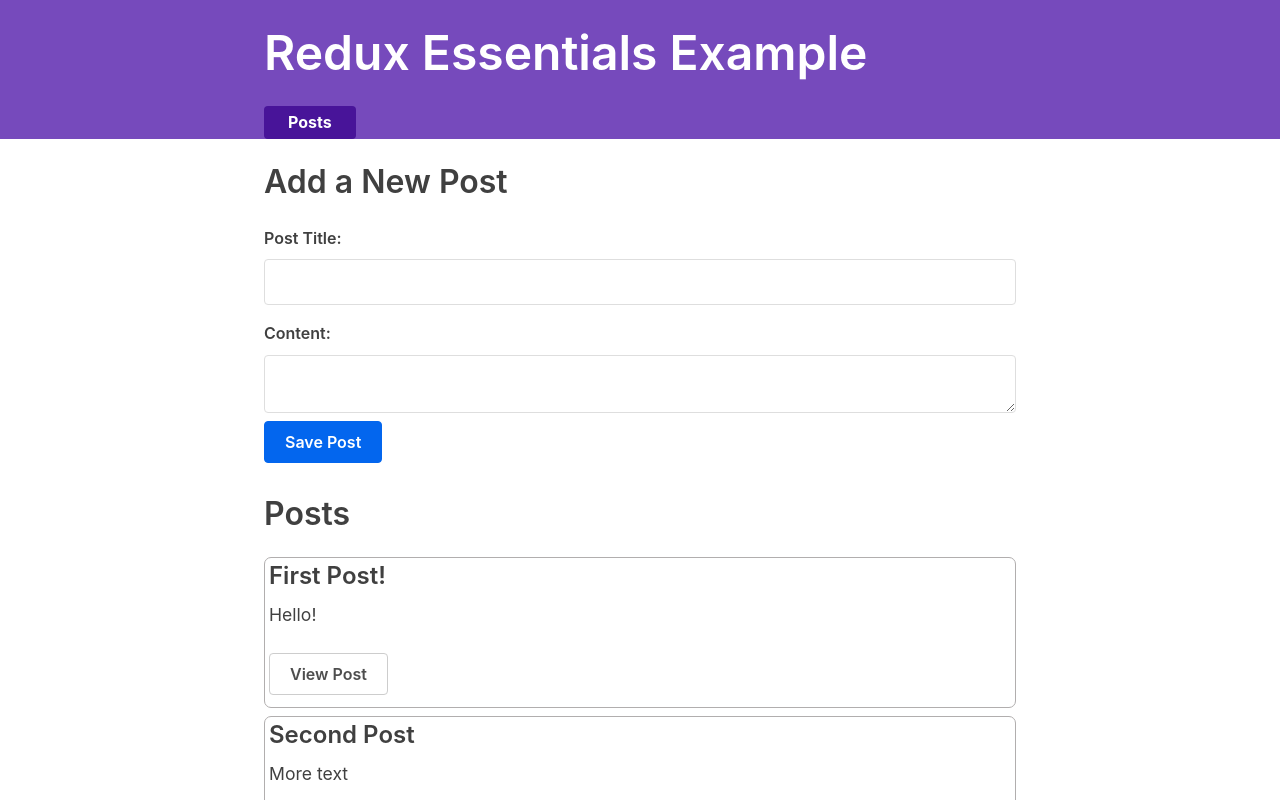
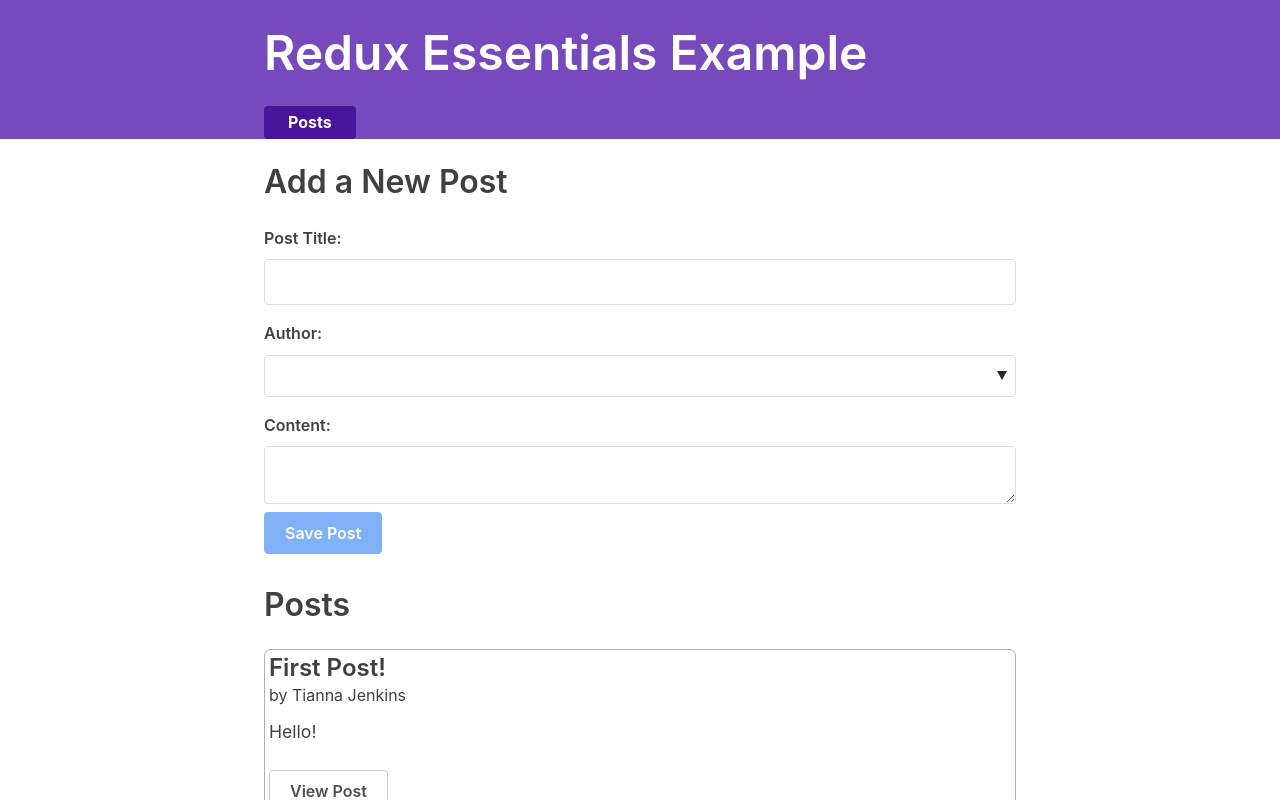
Before and after one commit to jloai009/redux-essentials-example-app, a React (Create React App) app: page / in a window 1280 px wide. Shown: the top 800 px of the page. Built offline with nearby package versions, Linux system fonts and the light colour scheme; what @mswjs/data, mock-socket, txtgen would draw is missing.

Commit message:
Add feature: posts have authors

```diff
--- a/src/App.js
+++ b/src/App.js
@@ -11,6 +11,7 @@
 import { PostsList } from './features/posts/PostsList'
 import { AddPostForm } from './features/posts/AddPostForm'
 import { SinglePostPage } from './features/posts/SinglePostPage'
+import { EditPostForm } from './features/posts/EditPostForm'
 
 function App() {
   return (
@@ -29,6 +30,7 @@
             )}
           />
           <Route exact path="/posts/:postId" component={SinglePostPage} />
+          <Route exact path="/editPost/:postId" component={EditPostForm} />
           <Redirect to="/" />
         </Switch>
       </div>
--- a/src/app/store.js
+++ b/src/app/store.js
@@ -1,9 +1,11 @@
 import { configureStore } from '@reduxjs/toolkit'
 
 import postsReducer from '../features/posts/postsSlice'
+import usersReducer from '../features/users/usersSlice'
 
 export default configureStore({
   reducer: {
     posts: postsReducer,
+    users: usersReducer,
   },
 })
--- a/src/features/posts/AddPostForm.js
+++ b/src/features/posts/AddPostForm.js
@@ -1,32 +1,36 @@
 import React, { useState } from 'react'
-import { useDispatch } from 'react-redux'
-import { nanoid } from '@reduxjs/toolkit'
+import { useDispatch, useSelector } from 'react-redux'
 
 import { postAdded } from './postsSlice'
 
 export const AddPostForm = () => {
   const [title, setTitle] = useState('')
   const [content, setContent] = useState('')
+  const [userId, setUserId] = useState('')
+
+  const dispatch = useDispatch()
+
+  const users = useSelector((state) => state.users)
 
   const onTitleChanged = (e) => setTitle(e.target.value)
   const onContentChanged = (e) => setContent(e.target.value)
-
-  const dispatch = useDispatch()
+  const onAuthorChanged = (e) => setUserId(e.target.value)
 
   const onSavePostClicked = () => {
     if (title && content) {
-      dispatch(
-        postAdded({
-          id: nanoid(),
-          title,
-          content,
-        })
-      )
-
+      dispatch(postAdded(title, content, userId))
       setTitle('')
       setContent('')
     }
   }
+
+  const canSave = Boolean(title) && Boolean(content) && Boolean(userId)
+
+  const userOptions = users.map((user) => (
+    <option key={user.id} value={user.id}>
+      {user.name}
+    </option>
+  ))
 
   return (
     <section>
@@ -40,6 +44,11 @@
           value={title}
           onChange={onTitleChanged}
         />
+        <label htmlFor="postAuthor">Author:</label>
+        <select id="postAuthor" value={userId} onChange={onAuthorChanged}>
+          <option value=""></option>
+          {userOptions}
+        </select>
         <label htmlFor="postContent">Content:</label>
         <textarea
           id="postContent"
@@ -47,7 +56,7 @@
           value={content}
           onChange={onContentChanged}
         />
-        <button type="button" onClick={onSavePostClicked}>
+        <button type="button" onClick={onSavePostClicked} disabled={!canSave}>
           Save Post
         </button>
       </form>
--- /dev/null
+++ b/src/features/posts/EditPostForm.js
@@ -0,0 +1,57 @@
+import React, { useState } from 'react'
+import { useDispatch, useSelector } from 'react-redux'
+import { useHistory } from 'react-router-dom'
+
+import { postUpdated } from './postsSlice'
+
+export const EditPostForm = ({ match }) => {
+  const { postId } = match.params
+
+  const post = useSelector((state) =>
+    // eslint-disable-next-line
+    state.posts.find((post) => post.id == postId)
+  )
+
+  const [title, setTitle] = useState(post.title)
+  const [content, setContent] = useState(post.content)
+
+  const dispatch = useDispatch()
+  const history = useHistory()
+
+  const onTitleChanged = (e) => setTitle(e.target.value)
+  const onContentChanged = (e) => setContent(e.target.value)
+
+  const onSavePostClicked = () => {
+    if (title && content) {
+      dispatch(postUpdated({ id: postId, title, content }))
+      history.push(`/posts/${postId}`)
+    }
+  }
+
+  return (
+    <section>
+      <h2>Edit Post</h2>
+      <form>
+        <label htmlFor="postTitle">Post Title:</label>
+        <input
+          type="text"
+          id="postTitle"
+          name="postTitle"
+          placeholder="What's on your mind?"
+          value={title}
+          onChange={onTitleChanged}
+        />
+        <label htmlFor="postContent">Content:</label>
+        <textarea
+          id="postContent"
+          name="postContent"
+          value={content}
+          onChange={onContentChanged}
+        />
+      </form>
+      <button type="button" onClick={onSavePostClicked}>
+        Save Post
+      </button>
+    </section>
+  )
+}
--- /dev/null
+++ b/src/features/posts/PostAuthor.js
@@ -0,0 +1,10 @@
+import React from 'react'
+import { useSelector } from 'react-redux'
+
+export const PostAuthor = ({ userId }) => {
+  const author = useSelector((state) =>
+    state.users.find((user) => user.id === userId)
+  )
+
+  return <span>by {author ? author.name : 'Unknown author'}</span>
+}
--- a/src/features/posts/PostsList.js
+++ b/src/features/posts/PostsList.js
@@ -1,6 +1,8 @@
 import React from 'react'
 import { useSelector } from 'react-redux'
 import { Link } from 'react-router-dom'
+
+import { PostAuthor } from './PostAuthor'
 
 export const PostsList = () => {
   const posts = useSelector((state) => state.posts)
@@ -8,6 +10,7 @@
   const renderedPosts = posts.map((post) => (
     <article className="post-excerpt" key={post.id}>
       <h3>{post.title}</h3>
+      <PostAuthor userId={post.user} />
       <p className="post-content">{post.content.substring(0, 100)}</p>
       <Link to={`/posts/${post.id}`} className="button muted-button">
         View Post
--- a/src/features/posts/SinglePostPage.js
+++ b/src/features/posts/SinglePostPage.js
@@ -1,5 +1,9 @@
 import React from 'react'
 import { useSelector } from 'react-redux'
+
+import { Link } from 'react-router-dom'
+
+import { PostAuthor } from './PostAuthor'
 
 export const SinglePostPage = ({ match }) => {
   const { postId } = match.params
@@ -20,7 +24,11 @@
     <section>
       <article className="post">
         <h2>{post.title}</h2>
+        <PostAuthor userId={post.user} />
         <p className="post-content">{post.content}</p>
+        <Link to={`/editPost/${post.id}`} className="button">
+          Edit Post
+        </Link>
       </article>
     </section>
   )
--- a/src/features/posts/postsSlice.js
+++ b/src/features/posts/postsSlice.js
@@ -1,20 +1,40 @@
-import { createSlice } from '@reduxjs/toolkit'
+import { createSlice, nanoid } from '@reduxjs/toolkit'
 
 const initialState = [
-  { id: '1', title: 'First Post!', content: 'Hello!' },
-  { id: '2', title: 'Second Post', content: 'More text' },
+  { id: '1', title: 'First Post!', content: 'Hello!', user: '0' },
+  { id: '2', title: 'Second Post', content: 'More text', user: '1' },
 ]
 
 const postsSlice = createSlice({
   name: 'posts',
   initialState,
   reducers: {
-    postAdded(state, action) {
-      state.push(action.payload)
+    postAdded: {
+      reducer(state, action) {
+        state.push(action.payload)
+      },
+      prepare(title, content, userId) {
+        return {
+          payload: {
+            id: nanoid(),
+            title,
+            content,
+            user: userId,
+          },
+        }
+      },
+    },
+    postUpdated(state, action) {
+      const { id, title, content } = action.payload
+      const existingPost = state.find((post) => post.id === id)
+      if (existingPost) {
+        existingPost.title = title
+        existingPost.content = content
+      }
     },
   },
 })
 
-export const { postAdded } = postsSlice.actions
+export const { postAdded, postUpdated } = postsSlice.actions
 
 export default postsSlice.reducer
--- /dev/null
+++ b/src/features/users/usersSlice.js
@@ -0,0 +1,15 @@
+import { createSlice } from '@reduxjs/toolkit'
+
+const initialState = [
+  { id: '0', name: 'Tianna Jenkins' },
+  { id: '1', name: 'Kevin Grant' },
+  { id: '2', name: 'Madison Price' },
+]
+
+const usersSlice = createSlice({
+  name: 'users',
+  initialState,
+  reducers: {},
+})
+
+export default usersSlice.reducer
```
